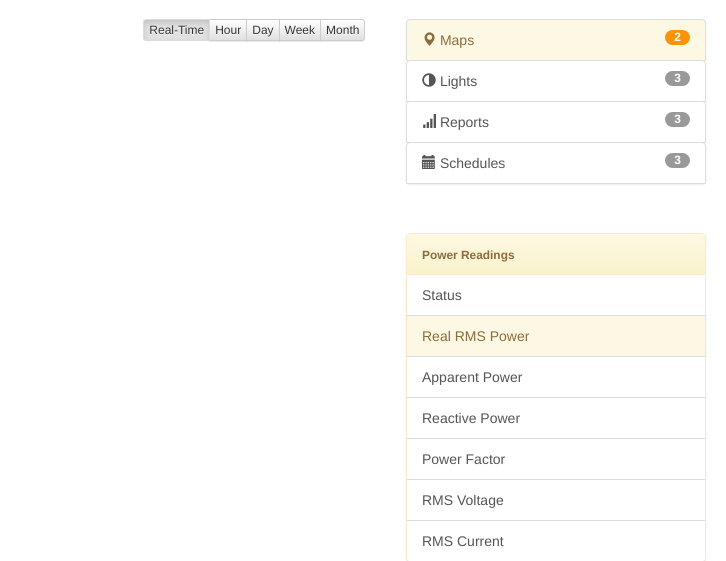
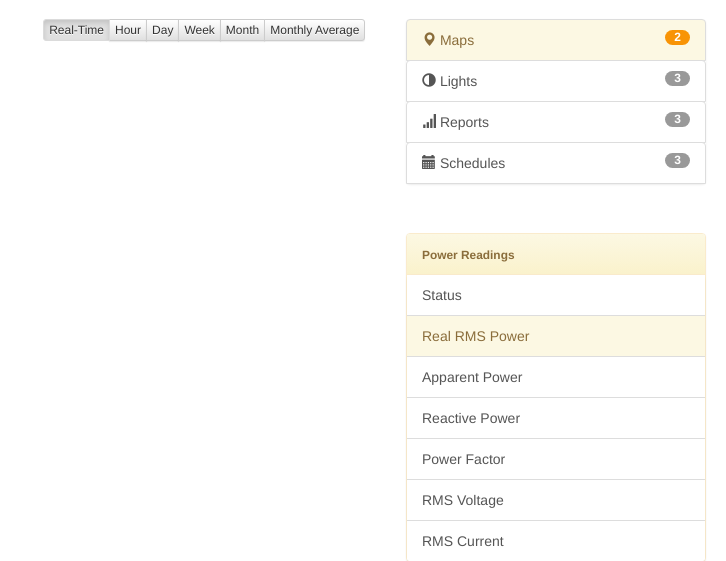
Before and after one commit to gfvillorente/ProjectiLaw, a PHP site: page /readings.php?bulbid=1 in a window 1280 px wide. Shown: the part 51-612 px from the top of the page, without its empty margins (554-1280 px from the left). Run offline with PHP 8.4, Linux system fonts and the light colour scheme; the visitor is signed in with stand-in values (Sample User, id 1); data comes from the database, SQL or seed files in the repository; some libraries are stand-ins or nearby versions.

Commit message:
+ Added Monthly Average Power Consumption - Added the Monthly Average to the Time Range Selection

```diff
--- a/readings.php
+++ b/readings.php
@@ -276,6 +276,7 @@
 					<a class="btn btn-default" href="./readingsday.php?bulbid=<?php echo $_GET['bulbid'];?>">Day</a>
 					<a class="btn btn-default" href="./readingsweek.php?bulbid=<?php echo $_GET['bulbid'];?>">Week</a>
 					<a class="btn btn-default" href="./readingsmonth.php?bulbid=<?php echo $_GET['bulbid'];?>">Month</a>
+					<a class="btn btn-default" href="./readingstariffaverage.php?bulbid=<?php echo $_GET['bulbid'];?>">Monthly Average</a>
 				</div>
 				<div id="chart"></div>
 			</div>
--- a/readingsday.php
+++ b/readingsday.php
@@ -276,6 +276,7 @@
 					<a class="btn btn-default active" href="./readingsday.php?bulbid=<?php echo $_GET['bulbid'];?>">Day</a>
 					<a class="btn btn-default" href="./readingsweek.php?bulbid=<?php echo $_GET['bulbid'];?>">Week</a>
 					<a class="btn btn-default" href="./readingsmonth.php?bulbid=<?php echo $_GET['bulbid'];?>">Month</a>
+					<a class="btn btn-default" href="./readingstariffaverage.php?bulbid=<?php echo $_GET['bulbid'];?>">Monthly Average</a>
 				</div>
 				<div id="chart"></div>
 			</div>
--- a/readingshour.php
+++ b/readingshour.php
@@ -276,6 +276,7 @@
 					<a class="btn btn-default" href="./readingsday.php?bulbid=<?php echo $_GET['bulbid'];?>">Day</a>
 					<a class="btn btn-default" href="./readingsweek.php?bulbid=<?php echo $_GET['bulbid'];?>">Week</a>
 					<a class="btn btn-default" href="./readingsmonth.php?bulbid=<?php echo $_GET['bulbid'];?>">Month</a>
+					<a class="btn btn-default" href="./readingstariffaverage.php?bulbid=<?php echo $_GET['bulbid'];?>">Monthly Average</a>
 				</div>
 				<div id="chart"></div>
 			</div>
--- a/readingsmonth.php
+++ b/readingsmonth.php
@@ -276,6 +276,7 @@
 					<a class="btn btn-default" href="./readingsday.php?bulbid=<?php echo $_GET['bulbid'];?>">Day</a>
 					<a class="btn btn-default" href="./readingsweek.php?bulbid=<?php echo $_GET['bulbid'];?>">Week</a>
 					<a class="btn btn-default active" href="./readingsmonth.php?bulbid=<?php echo $_GET['bulbid'];?>">Month</a>
+					<a class="btn btn-default" href="./readingstariffaverage.php?bulbid=<?php echo $_GET['bulbid'];?>">Monthly Average</a>
 				</div>
 				<div id="chart"></div>
 			</div>
--- a/readingsweek.php
+++ b/readingsweek.php
@@ -276,6 +276,7 @@
 					<a class="btn btn-default" href="./readingsday.php?bulbid=<?php echo $_GET['bulbid'];?>">Day</a>
 					<a class="btn btn-default active" href="./readingsweek.php?bulbid=<?php echo $_GET['bulbid'];?>">Week</a>
 					<a class="btn btn-default" href="./readingsmonth.php?bulbid=<?php echo $_GET['bulbid'];?>">Month</a>
+					<a class="btn btn-default" href="./readingstariffaverage.php?bulbid=<?php echo $_GET['bulbid'];?>">Monthly Average</a>
 				</div>
 				<div id="chart"></div>
 			</div>
```
